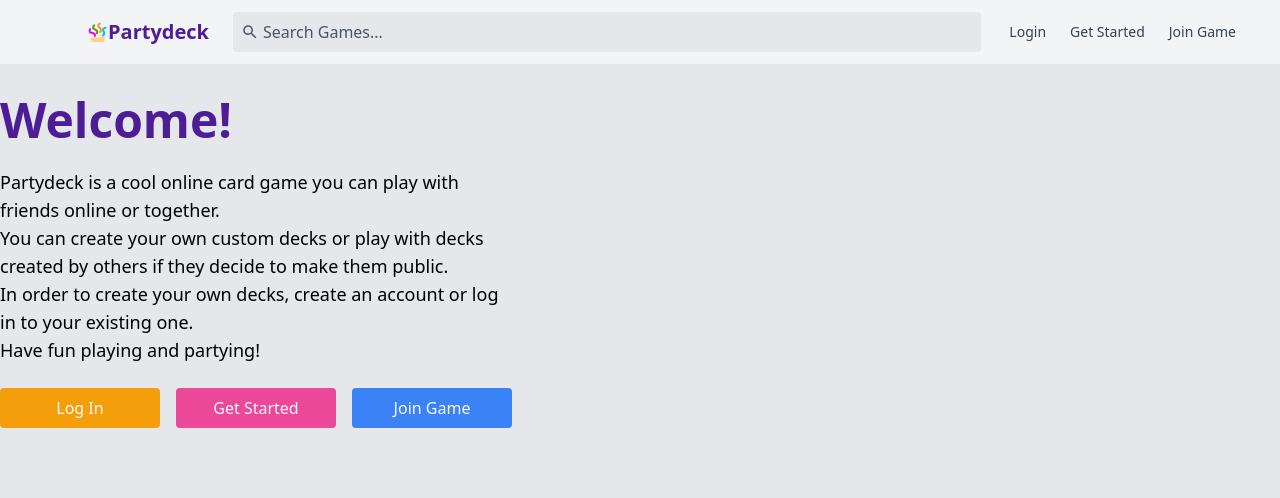
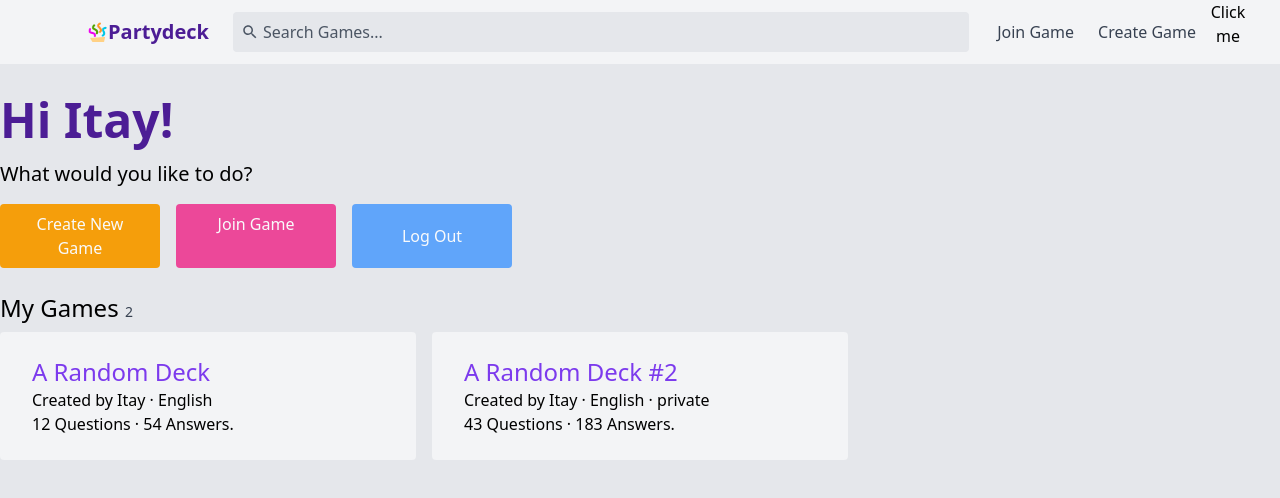
Before and after one commit to itays123/partydeck, a React (Create React App) app in the folder panel/: page / in a window 1280 px wide. Shown: the top 498 px of the page. Built offline with nearby package versions, Linux system fonts and the light colour scheme.

Commit message:
FEATURE: logged in navbar responsive

```diff
--- a/panel/src/auth/AuthContext.js
+++ b/panel/src/auth/AuthContext.js
@@ -9,7 +9,7 @@ export function useAuthContext() {
 
 const AuthContextProvider = ({ children }) => {
   const dummyData = {
-    isSignedIn: false,
+    isSignedIn: true,
     logout() {},
     user: {
       _id: '1',
--- a/panel/src/index.css
+++ b/panel/src/index.css
@@ -32,4 +32,7 @@ code {
   .action-button {
     @apply px-3 py-1 ml-4 text-purple-900 font-medium flex focus:outline-none disabled:opacity-50;
   }
+  .link-li {
+    @apply block text-left hover:text-gray-600 text-base;
+  }
 }
--- a/panel/src/shared/Navigation/Navbar.js
+++ b/panel/src/shared/Navigation/Navbar.js
@@ -10,15 +10,17 @@ const Navbar = () => {
     <nav className="bg-gray-100 nav px-8 w-screen flex">
       <div className="md:px-4 lg:px-6 flex items-center h-16 md:ml-8">
         <img src={logo} width={20} height={20} alt="" />
-        <h1 className="text-xl text-purple-900 font-bold">Partydeck</h1>
+        <h1 className="text-lg md:text-xl text-purple-900 font-bold">
+          Partydeck
+        </h1>
       </div>
       <Search className="flex-grow py-3 hidden md:block" />
-      <div className="links flex items-stretch pl-4">
-        <SignedInLinks />
+      <div className="links flex flex-grow md:flex-none items-stretch justify-end pl-4">
         <SignedOutLinks />
         <NavigationButton to={GameWebsiteLink} external>
           Join Game
         </NavigationButton>
+        <SignedInLinks />
       </div>
     </nav>
   );
--- a/panel/src/shared/Navigation/NavigationButton.js
+++ b/panel/src/shared/Navigation/NavigationButton.js
@@ -6,7 +6,7 @@ const NavigationButton = ({
   external = false,
   hideOnSmallScreens = false,
 }) => {
-  const className = `items-center justify-center h-full px-2 md:px-3 hover:bg-gray-300 text-gray-700 text-sm md:text-md ${
+  const className = `items-center justify-center h-full px-2 md:px-3 hover:bg-gray-300 text-gray-700 text-sm md:text-base ${
     hideOnSmallScreens ? 'hidden md:flex' : 'flex'
   }`;
   return !!!external ? (
--- /dev/null
+++ b/panel/src/shared/Navigation/SignedInDialog.js
@@ -0,0 +1,17 @@
+import { Link } from 'react-router-dom';
+
+const SignedInDialog = () => {
+  return (
+    <div className="dialog bg-gray-100 shadow rounded px-2 py-2 absolute top-0 mt-12 right-0 z-50 w-40">
+      <Link to="/" className="link-li">
+        My Games
+      </Link>
+      <Link to="/create" className="link-li md:hidden">
+        New Game
+      </Link>
+    </div>
+    // break, log out
+  );
+};
+
+export default SignedInDialog;
--- a/panel/src/shared/Navigation/SignedInLinks.js
+++ b/panel/src/shared/Navigation/SignedInLinks.js
@@ -1,11 +1,49 @@
+import { useEffect, useRef, useState } from 'react';
 import AuthOnly from '../../auth/AuthOnly';
 import NavigationButton from './NavigationButton';
+import SignedInDialog from './SignedInDialog';
+
+function useOutsideAlerter(ref, callback = () => {}) {
+  useEffect(() => {
+    /**
+     * Alert if clicked on outside of element
+     */
+    function handleClickOutside(event) {
+      if (ref.current && !ref.current.contains(event.target)) {
+        callback();
+      }
+    }
+
+    // Bind the event listener
+    document.addEventListener('mousedown', handleClickOutside);
+    return () => {
+      // Unbind the event listener on clean up
+      document.removeEventListener('mousedown', handleClickOutside);
+    };
+  }, [ref, callback]);
+}
 
 const SignedInLinks = () => {
+  const [isDialogOpen, setDialogOpen] = useState(false);
+  const buttonRef = useRef();
+
+  useOutsideAlerter(buttonRef, () => setDialogOpen(false));
+
   return (
     <AuthOnly>
-      <NavigationButton>My Games</NavigationButton>
-      <NavigationButton to="/create">New Game</NavigationButton>
+      <NavigationButton to="/create" hideOnSmallScreens>
+        Create Game
+      </NavigationButton>
+      <div className="relative">
+        <button
+          className="rounded h-10 w-10 active:outline-none focus:outline-none"
+          onClick={() => setDialogOpen(bool => !bool)}
+          ref={buttonRef}
+        >
+          Click me
+          {isDialogOpen && <SignedInDialog />}
+        </button>
+      </div>
     </AuthOnly>
   );
 };
```
